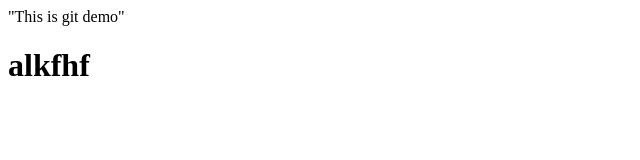
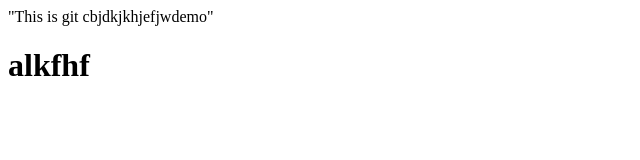
Before and after one commit to karthik151020/MVC-structure, a website: page index.html in a window 1280 px wide. Shown: the whole page, without its empty margins (0-640 px from the left). Drawn offline with Linux system fonts and the light colour scheme.

Commit message:
index changes

```diff
--- a/index.html
+++ b/index.html
@@ -7,7 +7,7 @@
     <title>Document</title>
 </head>
 <body>
-    "This is git demo"
+    "This is git cbjdkjkhjefjwdemo"
 
     <title>Document</title>
     <title></title>
```
